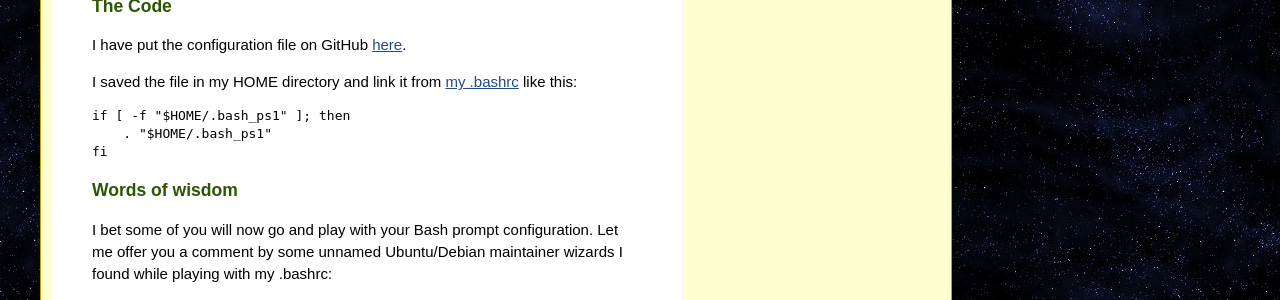
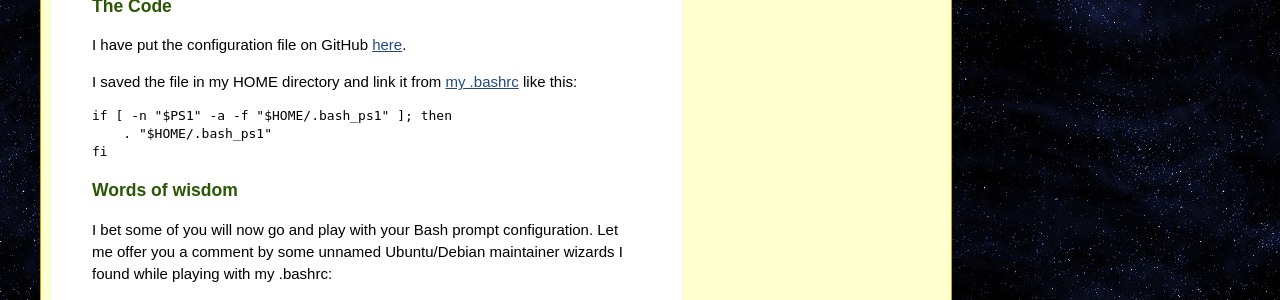
Before and after one commit to emilis/emilis.github.com, a Jekyll site: the page built from _posts/2011/2011-09-12-customized-bash-prompt.html, in a window 1280 px wide. Shown: the part 1537-1837 px from the top of the page. Built offline with Jekyll 4.4.1, drawn with Linux system fonts in a browser that asks for light colours; comment, search, counter and statistics services are not loaded; a style sheet for code colours, icons or effects is not loaded.

Commit message:
Fixed PS1 customization example to avoid this error: https://github.com/emilis/emilis-config/issues/2

```diff
--- a/_posts/2011/2011-09-12-customized-bash-prompt.html
+++ b/_posts/2011/2011-09-12-customized-bash-prompt.html
@@ -30,7 +30,7 @@ title: One Little Customization to One Mans Bash Prompt...
 
 <p>I saved the file in my HOME directory and link it from <a href="https://github.com/emilis/emilis-config/blob/master/.bashrc">my .bashrc</a> like this:</p>
 
-<pre><code class="bash">if [ -f "$HOME/.bash_ps1" ]; then
+<pre><code class="bash">if [ -n "$PS1" -a -f "$HOME/.bash_ps1" ]; then
     . "$HOME/.bash_ps1"
 fi
 </code></pre>
```
